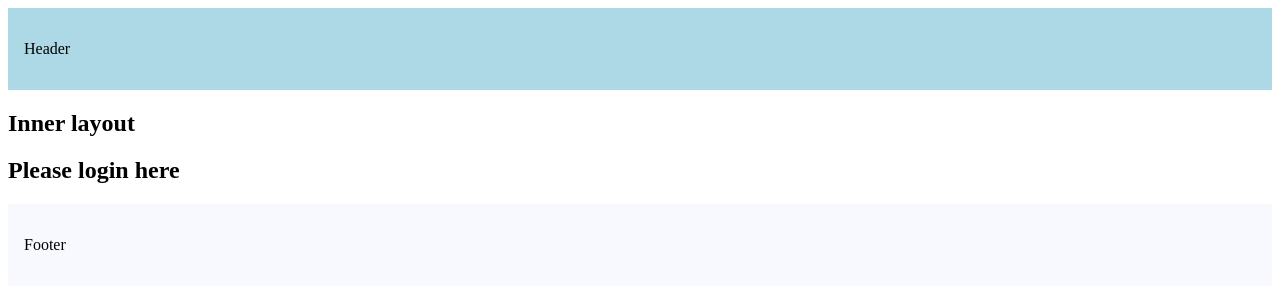
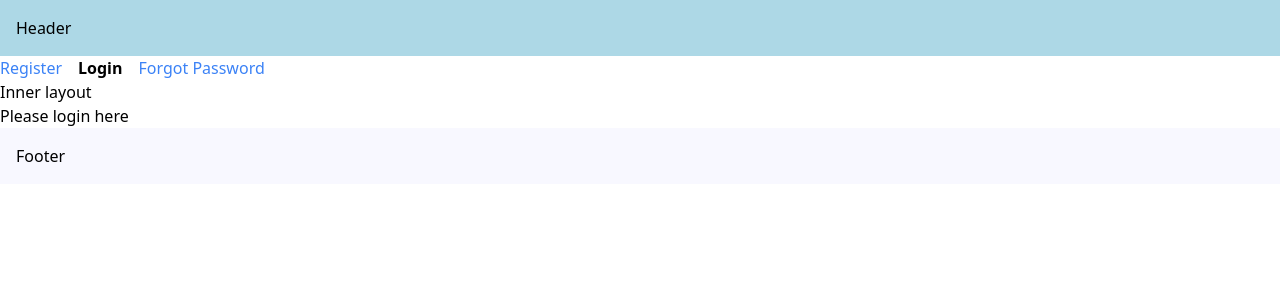
Before and after one commit to Narotam-Mishra/nextjs-14_learning_new, a Next.js app: page /login in a window 1280 px wide. Shown: the top 300 px of the page. Built offline with nearby package versions, Linux system fonts and the light colour scheme.

Commit message:
Nextjs_active_links1.20

```diff
--- /dev/null
+++ b/src/app/(auth)/layout.tsx
@@ -0,0 +1,32 @@
+"use client";
+import Link from "next/link";
+import { usePathname } from "next/navigation";
+import "./styles.css"
+
+const navLinks = [
+    { name: "Register", href: "/register" },
+    { name: "Login", href: "/login" },
+    { name: "Forgot Password", href: "/forgot-password" },
+];
+
+export default function AuthLayout({
+  children,
+}: {
+  children: React.ReactNode;
+}) {
+    const pathname = usePathname();
+  return (
+    <div>
+      {navLinks.map((link) => {
+        const isActive = pathname.startsWith(link.href);
+
+        return (
+          <Link href={link.href} key={link.name} className={isActive ? "font-bold mr-4" : "text-blue-500 mr-4"}>
+            {link.name}
+          </Link>
+        );
+      })}
+      {children}
+    </div>
+  );
+}
--- /dev/null
+++ b/src/app/(auth)/styles.css
@@ -0,0 +1,3 @@
+@tailwind base;
+@tailwind components;
+@tailwind utilities;
```
Also changed, not shown: ReadMe.txt.
